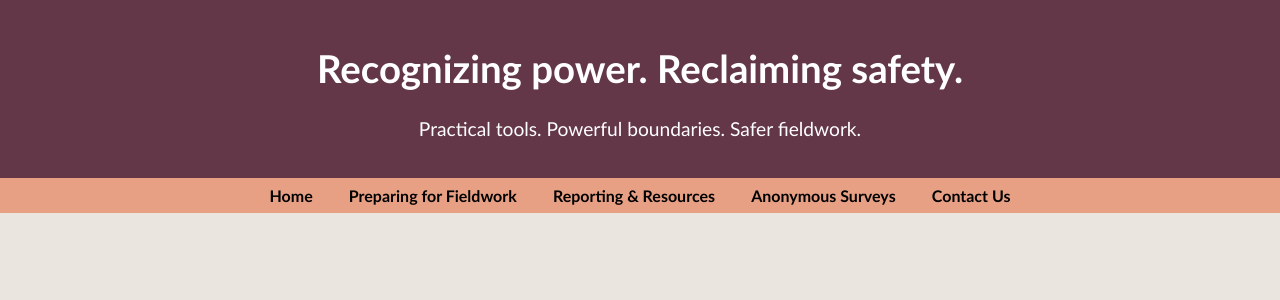
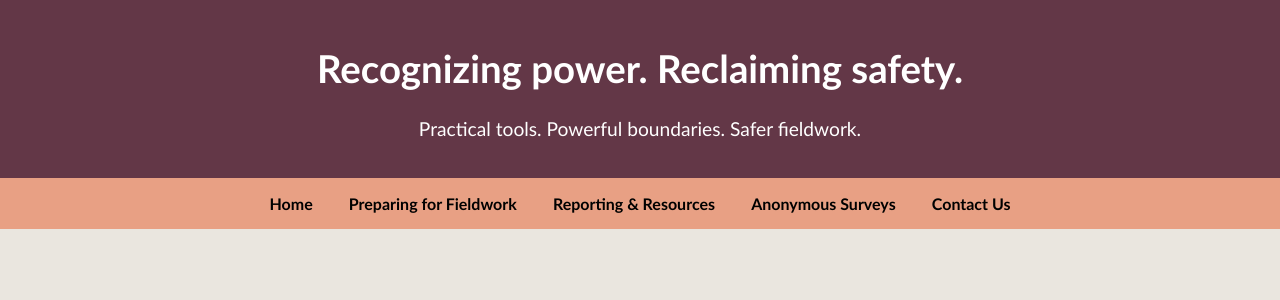
Before and after one commit to AnthroSafetyWarrior/GoldenTrowelProject, a Jekyll site: the page built from _pages/reporting.html, in a window 1280 px wide. Shown: the top 300 px of the page. Built offline with Jekyll 4.4.1, drawn with Linux system fonts in a browser that asks for light colours.

Commit message:
updating pages

```diff
--- a/_layouts/default.html
+++ b/_layouts/default.html
@@ -35,17 +35,11 @@
       text-align: center;
     }
 
+    /* Make each nav link fill its button area */
 nav {
   background-color: #e8a084;
-      padding: 0.5em;
+  padding: 0;                /* remove bar padding so buttons control their own height */
   text-align: center;
-    }
-
-    nav a {
-      color: black;
-      text-decoration: none;
-      margin: 0 1em;
-      font-weight: bold;
 }
 
 .dropdown {
@@ -53,35 +47,52 @@
   position: relative;
 }
 
-.dropdown:hover,
+.dropdown > a {
+  display: block;            /* let the link be the whole button */
+  padding: 0.6em 1em;        /* controls button height */
+  margin: 0.4em auto;                 /* no gaps around the button */
+  color: black;
+  text-decoration: none;
+  font-weight: bold;
+}
+
 .dropdown:hover > a {
-  background-color: #633747;
- padding: 0.5em 1em;
+  background-color: #633747; /* full button highlight on hover */
   color: white;
 }
+
+/* Position the dropdown panel directly below the button */
 .dropdown-content {
   display: none;
   position: absolute;
+  top: 100%;                 /* start right under the button */
+  left: 0;
   background-color: #e8a084;
   min-width: 220px;
   z-index: 1;
-      text-align: left;
+ text-decoration: none;
+  text-align: center;
+  padding: 0em 0;          /* optional: vertical breathing room */
 }
 
+/* Show menu on hover */
+.dropdown:hover .dropdown-content {
+  display: block;
+}
+
+/* Style items in the dropdown */
 .dropdown-content a {
   display: block;
   padding: 0.5em 1em;
   color: black;
-    }
-
-    .dropdown:hover .dropdown-content {
-      display: block;
+ text-decoration: none;
 }
 
 .dropdown-content a:hover {
   background-color: #633747;
   color: white;
 }
+
 
   main {
       padding-top: 2em;
```
Lines whose indentation alone changed are shown as unchanged.
